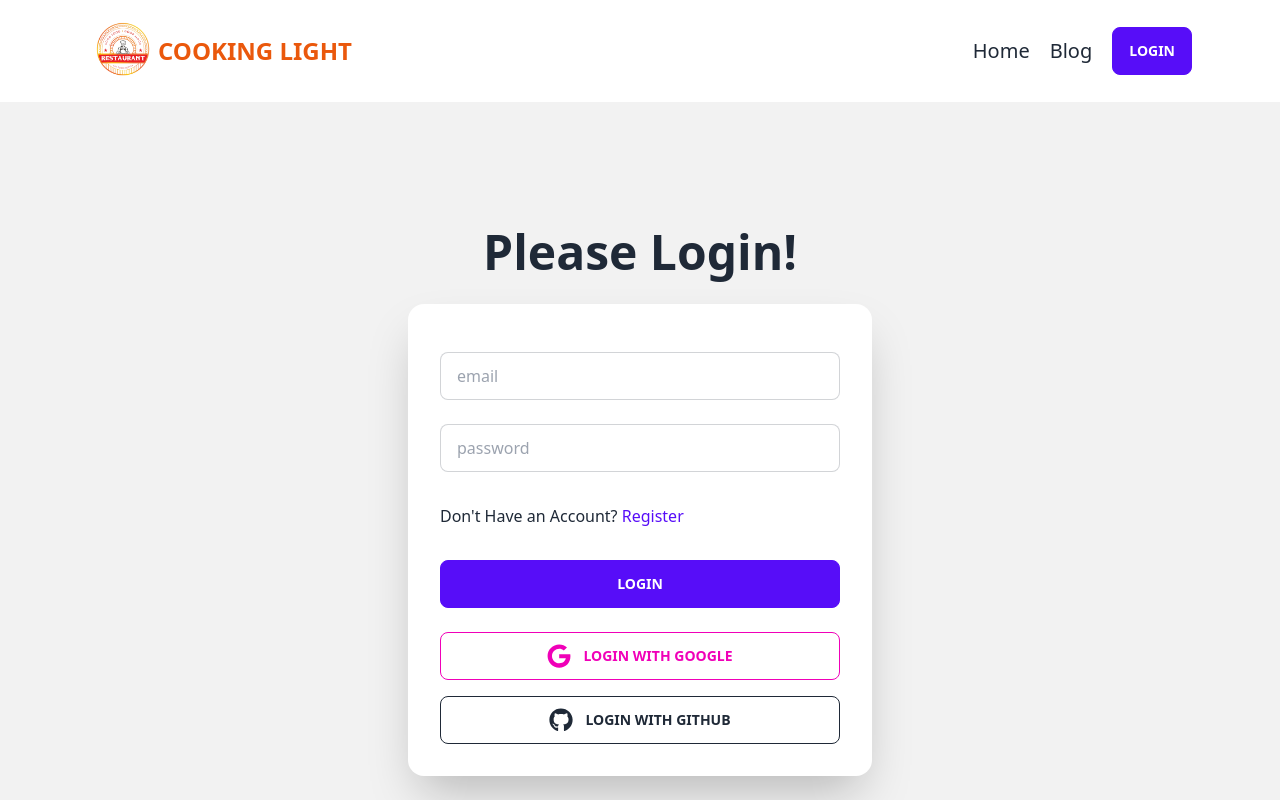
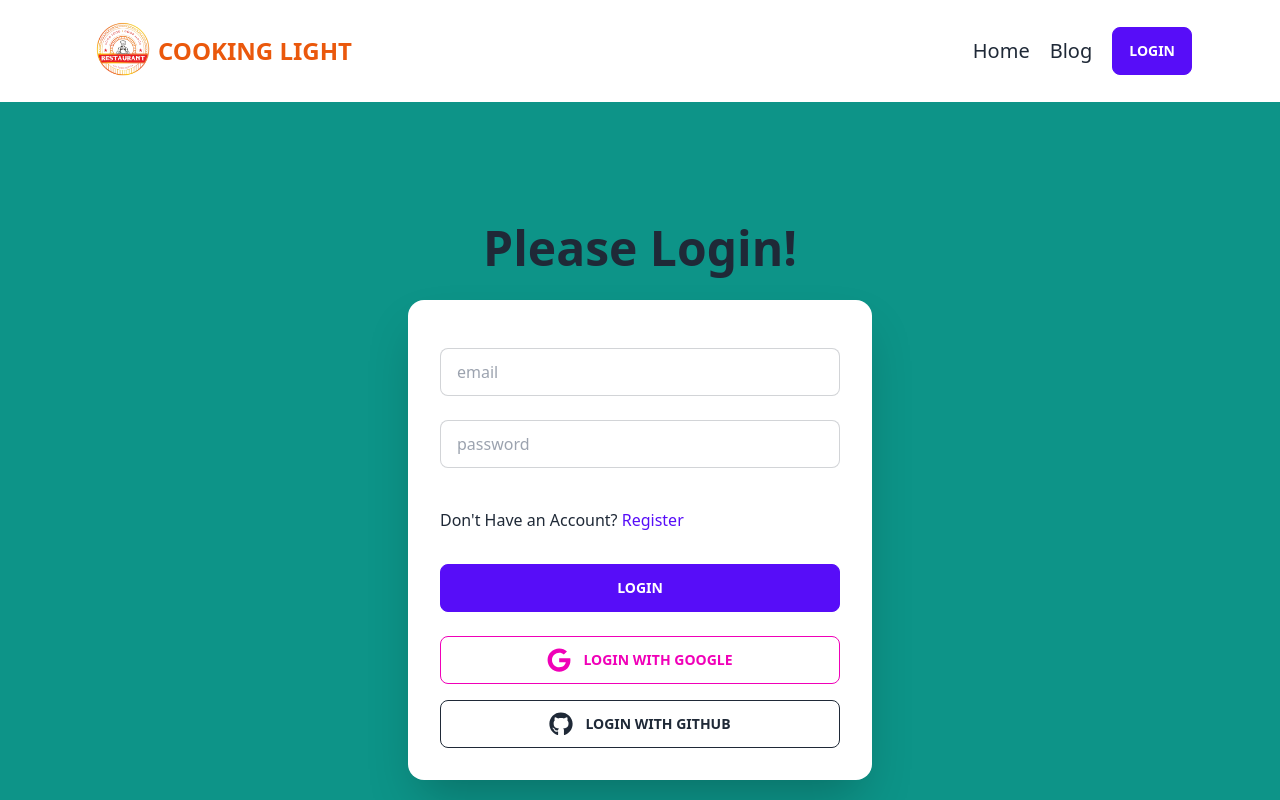
Before and after one commit to hridoy281810/COOKING-LIGHT, a React (Vite) app: page /login in a window 1280 px wide. Shown: the top 800 px of the page. Built offline with nearby package versions, Linux system fonts and the light colour scheme; no server answers.

Commit message:
add footer

```diff
--- a/src/Pages/Login/Login.jsx
+++ b/src/Pages/Login/Login.jsx
@@ -58,7 +58,7 @@ const Login = () => {
 
     return (
         <div>
-        <div className="hero min-h-screen bg-base-200">
+        <div className="hero min-h-screen bg-teal-600">
   <div className="hero-content flex-col">
   <div className="text-center ">
       <h1 className="text-5xl font-bold mb-3">Please Login!</h1> </div>
@@ -71,7 +71,8 @@ const Login = () => {
         <div className="form-control">
           <input type="password" placeholder="password" name='password' className="input input-bordered mb-4"  required/>
         </div>
-        <p></p>
+        <p>{error}</p>
+        <p>{success}</p>
         <p>
         Don't Have an Account?
             <Link to='/register' className="text-primary"> Register </Link>
```
